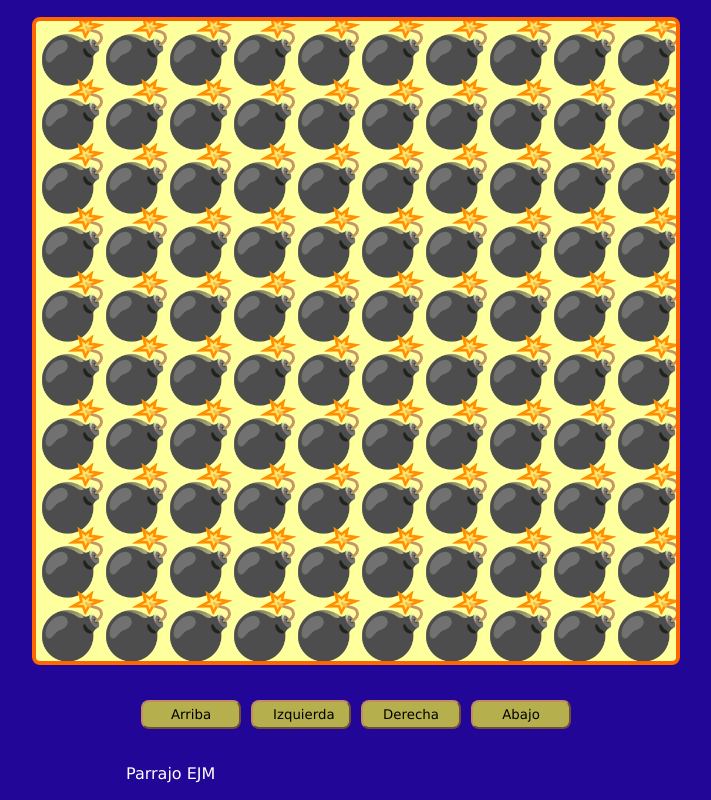
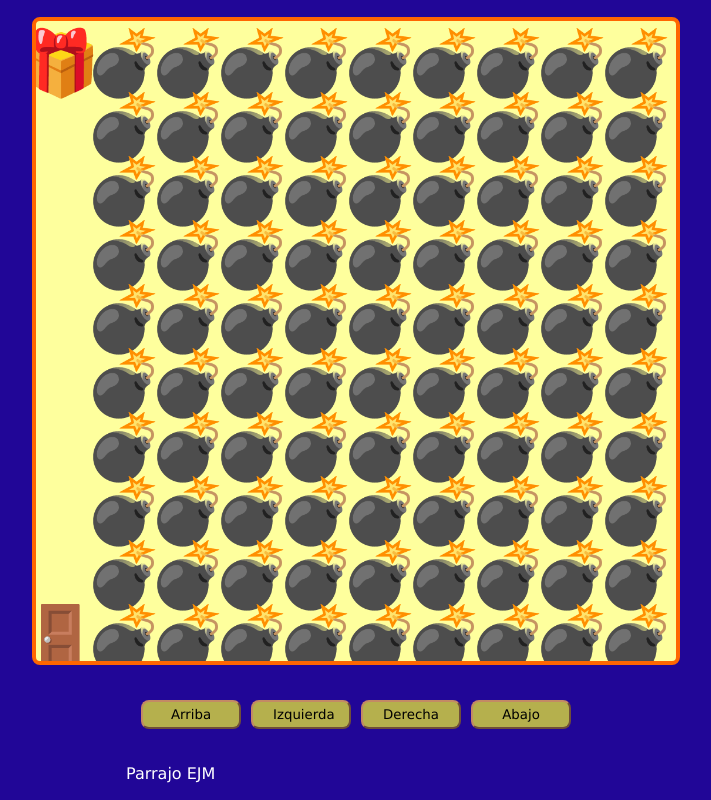
Before and after one commit to JuanDiSilva/juego-bombas-javaScript, a plain HTML site: page index.html in a window 1280 px wide. Shown: the whole page, without its empty margins (284-995 px from the left). Drawn offline with Linux system fonts and the light colour scheme.

Commit message:
descripcion juego bombas

```diff
--- a/index.html
+++ b/index.html
@@ -1,9 +1,9 @@
 <!DOCTYPE html>
 <html>
     <head>
-      <meta charset="UTF-8">
+      <meta charset="utf-8"/>
       <meta http-equiv="X-UA-Compatible" content="IE=edge">
-      <meta name="viewport" content="width=device-width, initial-escale=1.0">
+      <meta name="viewport" content="width=device-width, initial-scale=1">
       <link rel="stylesheet" href="./styles.css">
       <title>JUEGO BOMBAS</title>
     </head>
--- a/java/game.js
+++ b/java/game.js
@@ -9,7 +9,7 @@ let elementosSize;
 
 //Carga de la ventana canvas, inicio juego
 window.addEventListener('load', colocarCanvasTamanio);
-windows.addEventListener('resize', colocarCanvasTamanio);
+window.addEventListener('resize', colocarCanvasTamanio);
 
 //Con esta funcion se cambia el tamanio al canvas
 function colocarCanvasTamanio()
@@ -38,12 +38,21 @@ function inicioGame()
     game.font = elementosSize + 'px Verdana';
     game.textAlign = 'end';
 
-    for(let i = 1; i <= 10; i++)
+    //Creacion array del mapa
+    const map = maps[0];
+    console.log(map);
+    //.trim elimina espacios al string al comienzo y final, .split divide el string en arrays
+    const mapFilas = map.trim().split('\n');
+    //Se crea un string para cada fila de arreglos, map crea un nuevo array
+    const mapFilaCols = mapFilas.map(row => row.trim().split(''));
+    console.log({map, mapFilas, mapFilaCols});
+
+    for(let fila = 1; fila <= 10; fila++)
     {
-        for(let j =1; j<=10; j++)
+        for(let columna =1; columna<=10; columna++)
         {
           //Se coloca +(lementosSize/5) y -(elementosSize/5) para que se adapte a cualquier pantalla
-          game.fillText(emojis['X'], (elementosSize * i)+(elementosSize/5), (elementosSize * j)-(elementosSize/5));
+          game.fillText(emojis[mapFilaCols[fila-1][columna-1]], elementosSize * columna, elementosSize * fila);
         }
     }
 }
```
